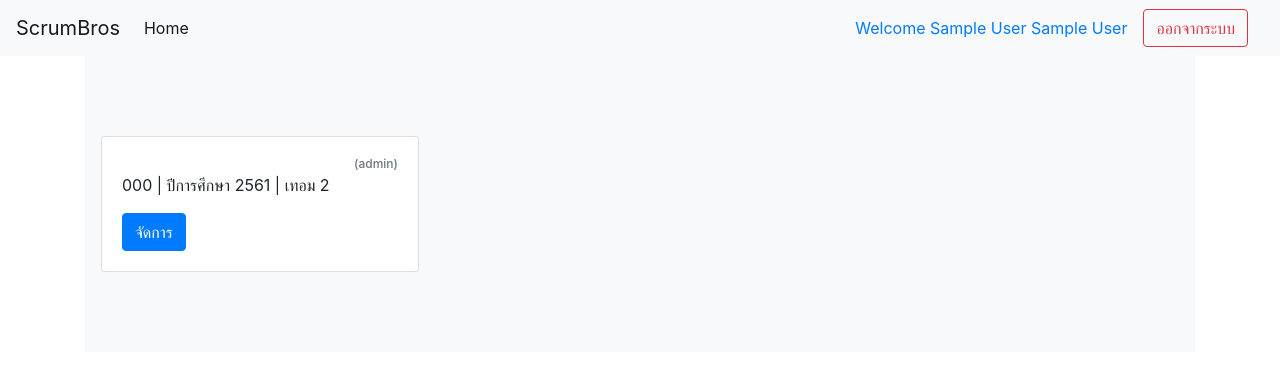
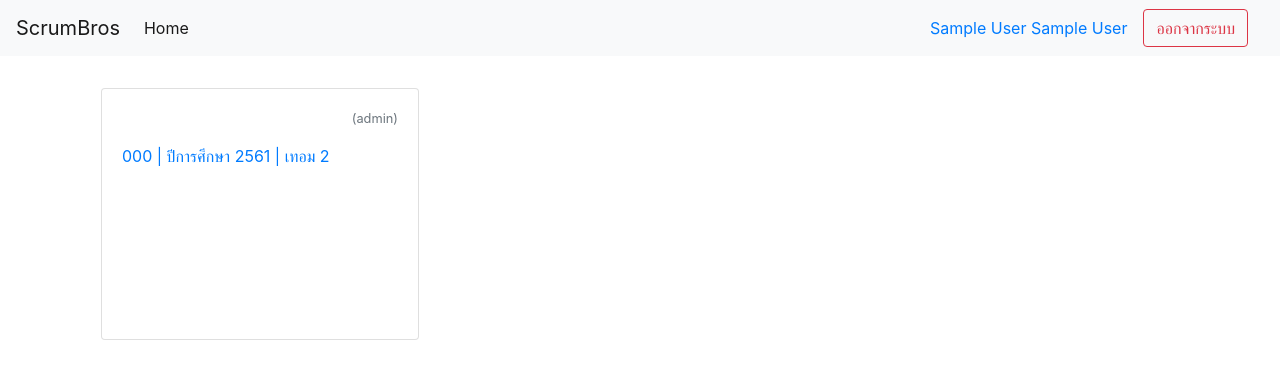
Before and after one commit to ThanakitKongKang/SEWebScrumBros, a PHP site: page /home.php in a window 1280 px wide. Shown: the top 379 px of the page. Run offline with PHP 8.4, Linux system fonts and the light colour scheme; the visitor is signed in with stand-in values (Sample User, id 1); tables that the repository leaves empty or names only in its code hold one stand-in row (values such as "Sample post"); data that the repository does not hold is empty.

Commit message:
UI updated

```diff
--- a/header.php
+++ b/header.php
@@ -40,7 +40,7 @@
           -->
 
         <?php if (!empty($_SESSION)) { ?>
-        <span class="navbar-text fsize text-primary">Welcome <?= $_SESSION["firstName"]," ",$_SESSION["lastName"] ?> </span>
+        <span class="navbar-text fsize text-primary"><?= $_SESSION["firstName"]," ",$_SESSION["lastName"] ?> </span>
         <a href="logout.php"><button class="btn btn-outline-danger mx-3" type="button">ออกจากระบบ</button></a>
 
         <?php
--- a/home.php
+++ b/home.php
@@ -27,9 +27,9 @@ session_start(); ?>
     unset($_SESSION["SuccessLogin"]);
 } ?>
 
-    <div class="container">
+    <div class="container mt-3">
 
-        <div class="jumbotron jumbotron-fluid bg-light">
+
             <div class="row">
                 <?php
                 $setColumn = 3;
@@ -39,15 +39,21 @@ session_start(); ?>
                 $stmt->execute();
                 while ($row = $stmt->fetch()) {
                     ?>
+                <a href="#" style="text-decoration: none;">
                     <div class="col-4">
+
                         <div class="card m-3">
-                        <div class="card-body col">
-                            <h4 class="text-primary"><?= $row["subjectName_Th"] ?><span class="text-muted" style="font-size:0.5em;float:right">(<?=$row["role"]?>)</span></h4>
-                            <h6 class="text-muted mb-3"><?= $row["subjectName_En"] ?></h6>
-                            <p class="card-text mb-3"><?= $row["subject_code"] ?> | ปีการศึกษา 2561 | เทอม 2</p>
-                            <a href="#" class="btn btn-primary">จัดการ</a>
+
+                            <div class="card-body col" style="min-height:250px">
+                                <span class="text-muted" style="font-size:0.8em;float:right">(<?= $row["role"] ?>)</span>
+                                <h4 class="text-primary clearfix"><?= $row["subjectName_Th"] ?></h4>
+                                <span class="text-muted mb-3"><?= $row["subjectName_En"] ?></span>
+                                <p class="card-text my-3"><?= $row["subject_code"] ?> | ปีการศึกษา 2561 | เทอม 2</p>
+
                             </div>
+
                         </div>
+                </a>
             </div>
 
 
@@ -58,7 +64,7 @@ session_start(); ?>
             $ColumnStart++;
         } ?>
 
-            </div>
+
     </div>
 
     <?php
--- a/logout.php
+++ b/logout.php
@@ -27,7 +27,7 @@ header("refresh:5;url=login.php");
 <body>
 
     <div class="alert alert-secondary p-3">
-        <div class="container">ออกจากระบบสำเร็จ
+        <div class="container text-center">ออกจากระบบสำเร็จ
 
             <b><a href="login.php">กลับหน้าหลัก</a>ใน 5 วินาที...</b>
         </div>
```
Lines whose indentation alone changed are shown as unchanged.
